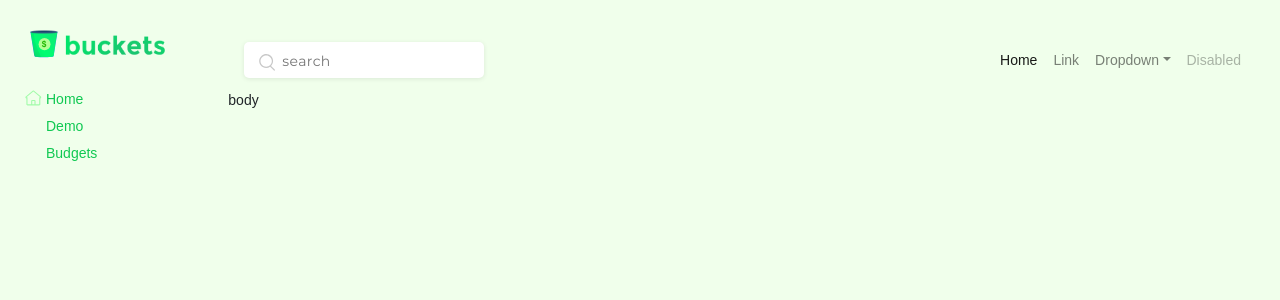
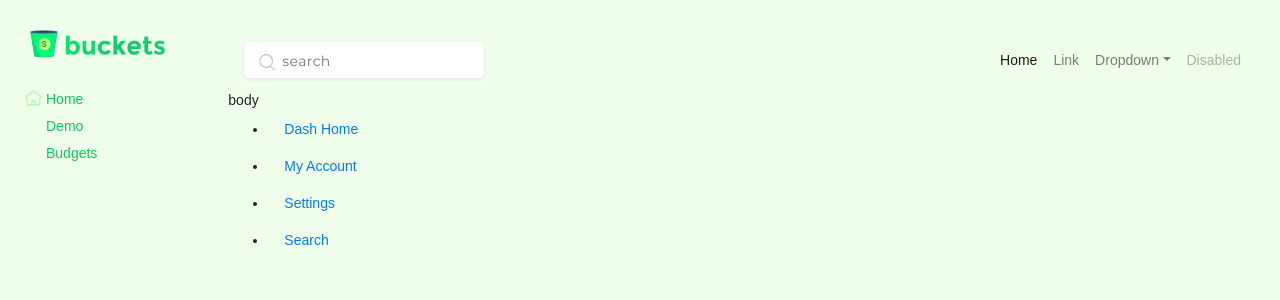
Before and after one commit to afrozek/buckets-app, a React (Create React App) app: page /dashboard in a window 1280 px wide. Shown: the top 300 px of the page. Built offline with nearby package versions, Linux system fonts and the light colour scheme; a web font is replaced by a local one.

Commit message:
passing sidebar data from from reducer to dashboard component and finally to the sidebar

```diff
--- a/src/actions/actions.js
+++ b/src/actions/actions.js
@@ -60,3 +60,10 @@ export const fetchAllDataV2 = () => async (dispatch, getState) => {
     }
   );
 }; // fetchAllDataV2
+
+export const fetchSidebar = () => {
+  log.debug("Called fetchSidebar from actions.js");
+  return{
+    type: "FETCH_SIDEBAR"
+  }
+}
--- /dev/null
+++ b/src/components/dashboard/dashboard-sidebar.component.js
@@ -0,0 +1,25 @@
+import React, {Component} from 'react';
+
+export default class DashboardSidebar extends Component {
+
+
+        render() {
+
+            const sidebar = () => {
+                 return this.props.sidebar.sidebar.map( item => {
+                    return (
+                        <li className="nav-item active">
+                          <a className="nav-link" href="#">{item.displayName} <span className="sr-only">(current)</span></a>
+                        </li>
+                    )
+                })
+            }
+
+            return (
+                 <ul>
+                     {sidebar()}
+                 </ul>
+            )
+        }
+
+}
--- a/src/components/dashboard/dashboard.page.component.js
+++ b/src/components/dashboard/dashboard.page.component.js
@@ -7,6 +7,8 @@ import './dashboard.scss';
 import logoBuckets from "../../assets/images/logoBuckets.svg";
 import homeGreenIcon from "../../assets/images/home-green-icon.svg";
 import fadedGreySearchIcon from "../../assets/images/search-faded-grey-icon.svg";
+
+import DashboardSidebar from './dashboard-sidebar.component';
 
 // import { setVersion } from '../../actions/actions.js';
 import { bindActionCreators } from 'redux';
@@ -39,7 +41,7 @@ class Dashboard extends Component {
               {/* </div> */}
 
               <div className="sidebar-container">
-                  <ul class="sidebar-nav">
+                  <ul className="sidebar-nav">
                       <li>
                           <a href="">
                               <span className="icon-small">
@@ -114,6 +116,8 @@ class Dashboard extends Component {
               </nav>
               {/* End Top Nav */}
                 body
+
+                <DashboardSidebar sidebar={this.props.sidebar}/>
                 {this.props.children}
             </div>
           </div>
@@ -126,7 +130,8 @@ class Dashboard extends Component {
 
 function mapStateToProps(state) {
   return {
-      settings: state.settings
+      settings: state.settings,
+      sidebar: state.dashboardSidebar
   }
 }
 
--- /dev/null
+++ b/src/reducers/dashboard-sidebar.reducer.js
@@ -0,0 +1,55 @@
+export default function (state, action) {
+
+    let sidebar = [
+        {
+          name: "home",
+          displayName: "Dash Home",
+          disabled: false,
+          iconPath: "/assets/images/home-white-icon.svg",
+          path: '/dashboard/home'
+        },
+        {
+          name: "account",
+          displayName: "My Account",
+          disabled: false,
+          iconPath: "/assets/images/user-white-icon.svg",
+          path: '/dashboard/account'
+        },
+        {
+          name: "settings",
+          displayName: "Settings",
+          disabled: false,
+          iconPath: "/assets/images/settings-white-icon.svg",
+          path: '/dashboard/settings'
+        },
+        {
+          name: "search",
+          displayName: "Search",
+          disabled: false,
+          iconPath: "/assets/images/search-white-icon.svg",
+          path: '/dashboard/search'
+        },
+        // {
+        //   name: "addGuide",
+        //   displayName: "Add Guide",
+        //   disabled: false,
+        //   iconPath: "/assets/images/add-document-white-icon.svg",
+        //   path: "/dashboard/new-guide"
+        // },
+      ];
+
+
+switch(action.type) {
+    case "FETCH_SIDEBAR" :
+        return {
+            sidebar
+        };
+    break;
+    default:
+        return {
+            sidebar
+        }
+
+}
+
+}
--- a/src/reducers/reducers.js
+++ b/src/reducers/reducers.js
@@ -1,10 +1,12 @@
 import { combineReducers } from 'redux';
 import settings from './settings.reducer';
 import auth from './auth.reducer';
+import dashboardSidebar from './dashboard-sidebar.reducer.js';
 
 const rootReducer = combineReducers({
   settings,
-  auth
+  auth,
+  dashboardSidebar
 });
 
 export default rootReducer;
```
